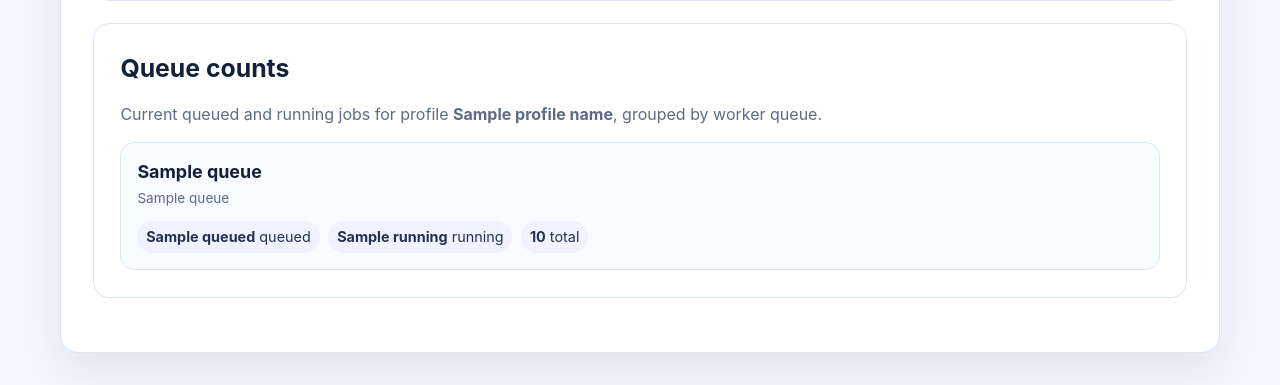
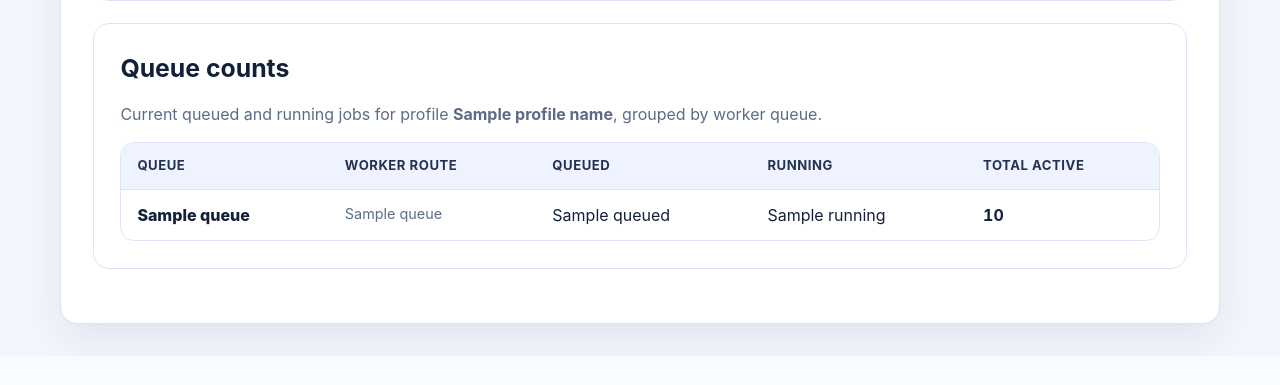
Before and after one commit to meg23/getoffline, a Django app: template src/app/templates/app/settings.html in a window 1280 px wide. Shown: the part 5782-6167 px from the top of the page. After the commit the page ends 6127 px from the top, so only its background shows below. Run offline with Django 3.2, Linux system fonts and the light colour scheme; the template is opened without the code that fills it: most values are stand-ins (such as "Sample title", 1, 10 or a date in 2020).

Commit message:
Display settings queue counts as table

```diff
--- a/src/app/static/app/settings.css
+++ b/src/app/static/app/settings.css
@@ -298,35 +298,51 @@ button {
   }
 }
 
-.queue-count-grid {
-  display: grid;
-  grid-template-columns: repeat(auto-fit, minmax(210px, 1fr));
-  gap: 1rem;
-}
-.queue-count-card {
+.queue-count-table-wrap {
+  overflow-x: auto;
   border: 1px solid var(--border);
   border-radius: 14px;
-  padding: 1rem;
-  background: #f8fbff;
+  background: #fff;
 }
-.queue-count-card h3 {
-  margin: 0 0 0.25rem;
+.queue-count-table {
+  width: 100%;
+  border-collapse: collapse;
+  min-width: 680px;
+}
+.queue-count-table th,
+.queue-count-table td {
+  padding: 0.85rem 1rem;
+  border-bottom: 1px solid var(--border);
+  text-align: left;
+  vertical-align: top;
+}
+.queue-count-table thead th {
+  background: #eef3ff;
+  color: #243251;
+  font-size: 0.82rem;
+  letter-spacing: 0.04em;
+  text-transform: uppercase;
+}
+.queue-count-table tbody tr:last-child th,
+.queue-count-table tbody tr:last-child td {
+  border-bottom: 0;
+}
+.queue-count-table tbody th {
+  color: var(--text);
+  font-weight: 800;
+}
+.queue-count-table td:nth-child(3),
+.queue-count-table td:nth-child(4),
+.queue-count-table td:nth-child(5) {
+  font-variant-numeric: tabular-nums;
+  white-space: nowrap;
 }
 .queue-name {
-  margin: 0 0 0.8rem;
   color: var(--muted);
-  font-size: 0.85rem;
+  font-size: 0.9rem;
   overflow-wrap: anywhere;
 }
-.queue-count-values {
-  display: flex;
-  flex-wrap: wrap;
-  gap: 0.55rem;
+.empty-queue-row {
+  color: var(--muted);
+  text-align: center;
 }
-.queue-count-values span {
-  border-radius: 999px;
-  background: #eef3ff;
-  color: #243251;
-  padding: 0.35rem 0.55rem;
-  font-size: 0.9rem;
-}
--- a/src/app/templates/app/settings.html
+++ b/src/app/templates/app/settings.html
@@ -146,20 +146,31 @@
       <section class="settings-section queue-section">
         <h2>Queue counts</h2>
         <p class="section-help">Current queued and running jobs for profile <strong>{{ profile_name }}</strong>, grouped by worker queue.</p>
-        <div class="queue-count-grid">
-          {% for queue in queue_counts %}
-            <article class="queue-count-card">
-              <h3>{{ queue.label }}</h3>
-              <p class="queue-name">{{ queue.queue }}</p>
-              <div class="queue-count-values">
-                <span><strong>{{ queue.queued }}</strong> queued</span>
-                <span><strong>{{ queue.running }}</strong> running</span>
-                <span><strong>{{ queue.total }}</strong> total</span>
-              </div>
-            </article>
-          {% empty %}
-            <p>No queues found.</p>
-          {% endfor %}
+        <div class="queue-count-table-wrap">
+          <table class="queue-count-table">
+            <thead>
+              <tr>
+                <th scope="col">Queue</th>
+                <th scope="col">Worker route</th>
+                <th scope="col">Queued</th>
+                <th scope="col">Running</th>
+                <th scope="col">Total active</th>
+              </tr>
+            </thead>
+            <tbody>
+              {% for queue in queue_counts %}
+                <tr>
+                  <th scope="row">{{ queue.label }}</th>
+                  <td class="queue-name">{{ queue.queue }}</td>
+                  <td>{{ queue.queued }}</td>
+                  <td>{{ queue.running }}</td>
+                  <td><strong>{{ queue.total }}</strong></td>
+                </tr>
+              {% empty %}
+                <tr><td colspan="5" class="empty-queue-row">No queues found.</td></tr>
+              {% endfor %}
+            </tbody>
+          </table>
         </div>
       </section>
     </main>
```
